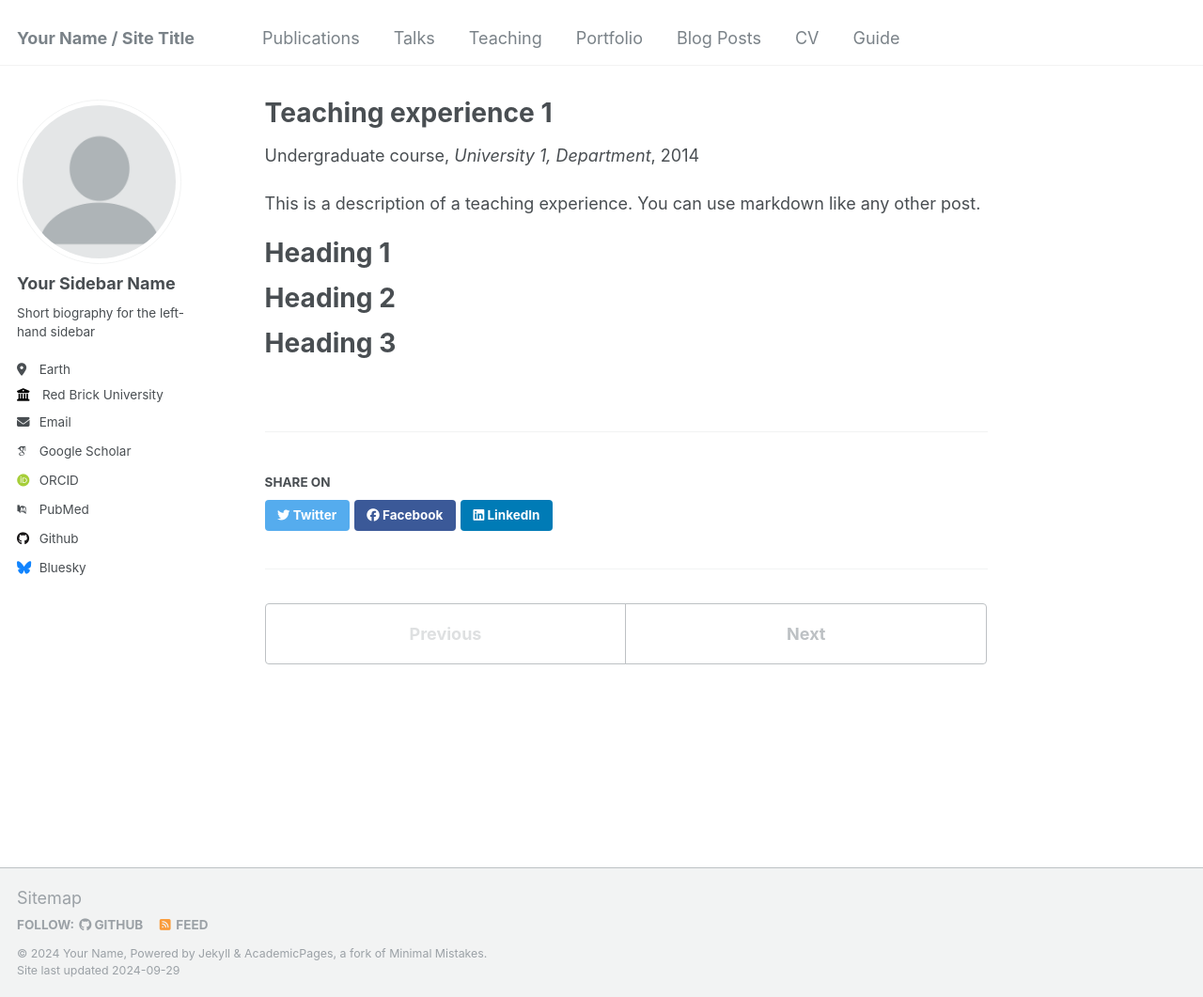
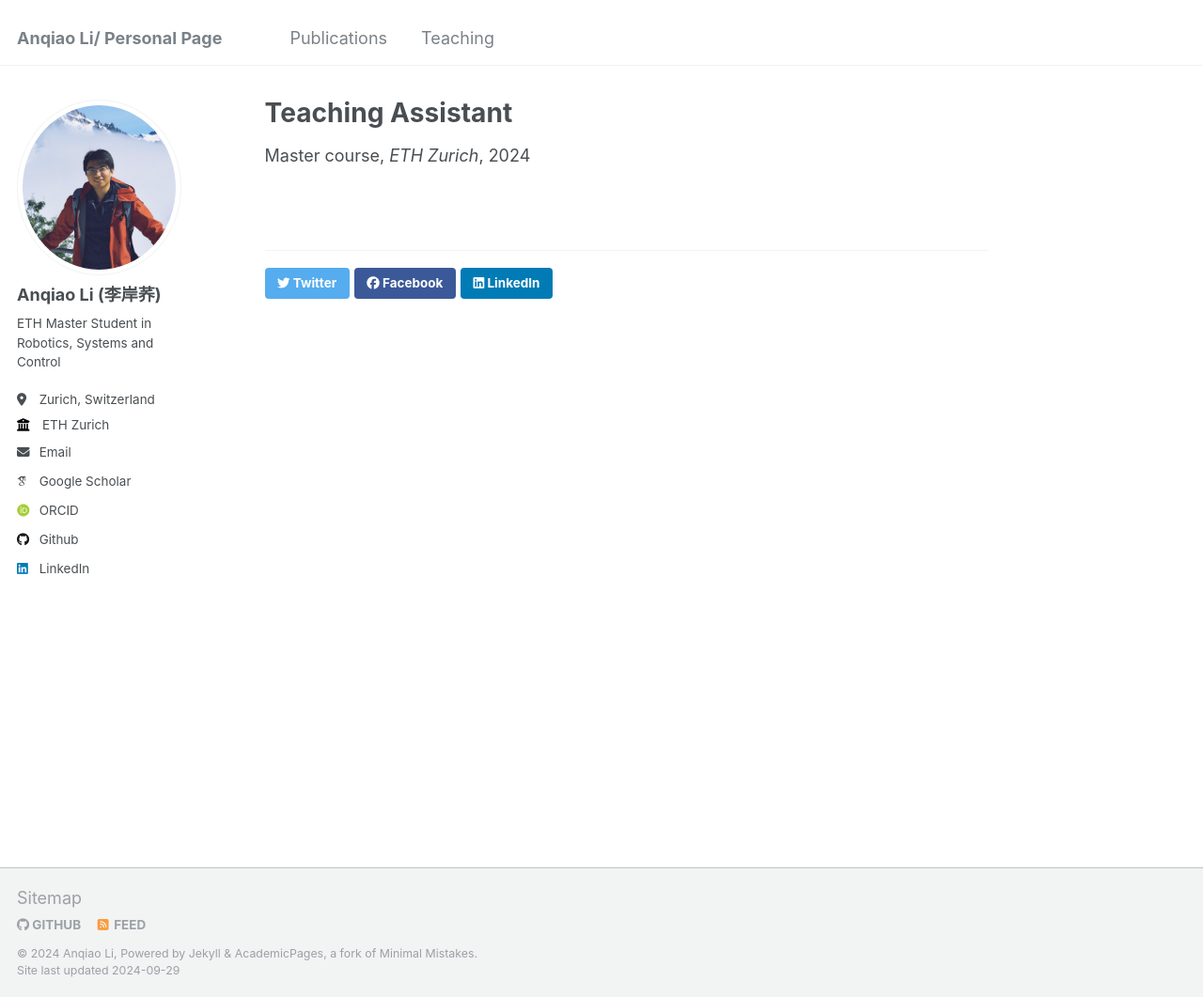
Before and after one commit to AnqiaoLi/AnqiaoLi.github.io, a Jekyll site: the page built from _teaching/2014-spring-teaching-1.md, in a window 1280 px wide and 1061 px high. Shown: the whole window at 94% size. Built offline with Jekyll 4.4.1, drawn with Linux system fonts in a browser that asks for light colours; some web fonts are replaced.

Commit message:
first draft

```diff
--- a/_config.yml
+++ b/_config.yml
@@ -7,10 +7,10 @@
 # server process.
 
 # Basic Site Settings
-locale                   : "en-US"
-title                    : "Your Name / Site Title"
+locale                   : "en-CH"
+title                    : "Anqiao Li/ Personal Page"
 title_separator          : "-"
-name                     : &name "Your Name"
+name                     : &name "Anqiao Li"
 description              : &description "personal description"
 url                      : https://academicpages.github.io # the base hostname & protocol for your site e.g. "https://mmistakes.github.io"
 baseurl                  : "" # the subpath of your site, e.g. "/blog"
@@ -21,34 +21,34 @@ repository               : "academicpages/academicpages.github.io"
 #               Additional customization can be done by editing /_includes/author-profile.html
 author:
   # Biographic information
-  avatar           : "profile.png"
-  name             : "Your Sidebar Name"
+  avatar           : "Hiking.jpeg"
+  name             : "Anqiao Li  (李岸荞)"
   pronouns         : # example: "she/her"
-  bio              : "Short biography for the left-hand sidebar"
-  location         : "Earth"
-  employer         : "Red Brick University"
+  bio              : "ETH Master Student in Robotics, Systems and Control"
+  location         : "Zurich, Switzerland"
+  employer         : "ETH Zurich"
   uri              : # URL
-  email            : "none@example.org"
+  email            : "anqiali@student.ethz.ch"
 
   # Academic websites
   arxiv            : # URL - Update with the correct link to your profile
-  googlescholar    : "https://scholar.google.com/citations?user=PS_CX0AAAAAJ"
+  googlescholar    : "https://scholar.google.com/citations?user=aXF9uKAAAAAJ&hl=zh-CN&oi=sra"
   impactstory      : # URL
-  orcid            : "http://orcid.org/yourorcidurl"
+  orcid            : "https://orcid.org/0009-0001-9833-2569"
   semantic         : # URL
-  pubmed           : "https://www.ncbi.nlm.nih.gov/pubmed/?term=john+snow"
+  pubmed           : # URL
   researchgate     : # URL
 
   # Repositories and software development
   bitbucket        : # Username - Update with your username on the site
   codepen          : # Username
   dribbble         : # Username
-  github           : "academicpages"
+  github           : "AnqiaoLi"
   kaggle           : # Username
   stackoverflow    : # User number or user number and name (i.e., use "1" or "1/jeff-atwood")
 
   # Social media
-  bluesky          : "bsky.app" # Replace this with you Bluesky username
+  bluesky          : # Replace this with you Bluesky username
   facebook         : # Username
   flickr           : # Username
   foursquare       : # Username
@@ -57,7 +57,7 @@ author:
   keybase          : # Username
   instagram        : # Username
   lastfm           : # Username
-  linkedin         : # Username
+  linkedin         : https://www.linkedin.com/in/anqiao-li-476614254/
   mastodon         : # URL
   medium           : # URL
   pinterest        : # Username
--- a/_teaching/2014-spring-teaching-1.md
+++ b/_teaching/2014-spring-teaching-1.md
@@ -1,20 +1,9 @@
 ---
-title: "Teaching experience 1"
+title: "Teaching Assistant"
 collection: teaching
-type: "Undergraduate course"
+type: "Master course"
 permalink: /teaching/2014-spring-teaching-1
-venue: "University 1, Department"
-date: 2014-01-01
-location: "City, Country"
+venue: "ETH Zurich"
+date: 2024-03-09
+location: "Zurich, Switzerland"
 ---
-
-This is a description of a teaching experience. You can use markdown like any other post.
-
-Heading 1
-======
-
-Heading 2
-======
-
-Heading 3
-======
```
Also changed, not shown: _data/navigation.yml (+10 -10 lines), _pages/about.md (+13 -9 lines), _publications/2009-10-01-paper-title-number-1.md (deleted, +0 -14 lines), _publications/2010-10-01-paper-title-number-2.md (deleted, +0 -14 lines), _publications/2015-10-01-paper-title-number-3.md (deleted, +0 -14 lines), _publications/2024-02-17-paper-title-number-4.md (+4 -8 lines), _teaching/2015-spring-teaching-2.md (deleted, +0 -20 lines), images/Hiking.jpeg (added), 1 other file.
